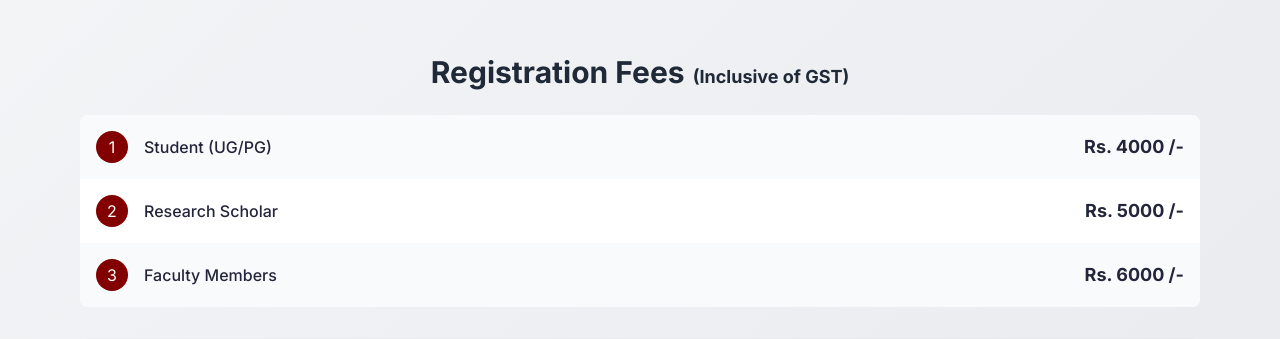
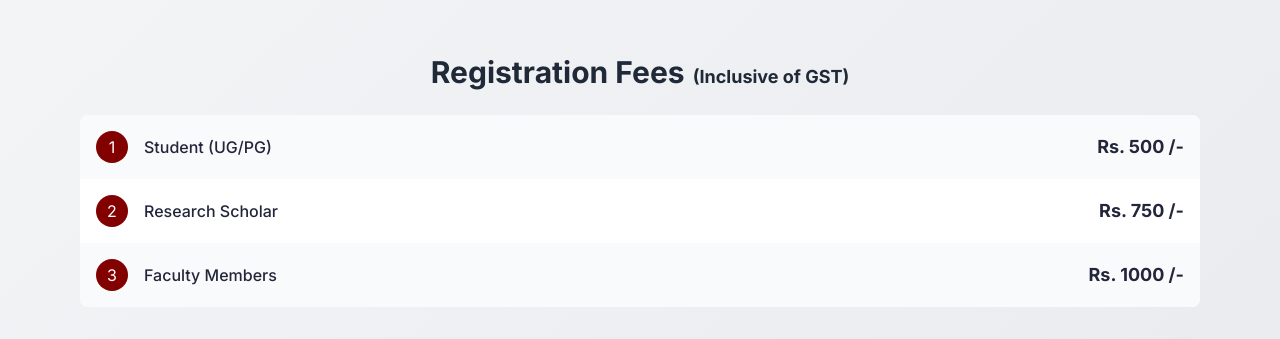
Before and after one commit to kmrsanthosh/TCEResearchConclave, a Next.js app: page / in a window 1280 px wide. Shown: the part 4080-4419 px from the top of the page. Built offline with nearby package versions, Linux system fonts and the light colour scheme.

Commit message:
Registration Fee table updated

```diff
--- a/components/RegistrationFeesTable.tsx
+++ b/components/RegistrationFeesTable.tsx
@@ -8,9 +8,9 @@ interface FeeEntry {
 }
 
 const feeData: FeeEntry[] = [
-  { category: "Student (UG/PG)", fee: "Rs. 4000 /-" },
-  { category: "Research Scholar", fee: "Rs. 5000 /-" },
-  { category: "Faculty Members", fee: "Rs. 6000 /-" },
+  { category: "Student (UG/PG)", fee: "Rs. 500 /-" },
+  { category: "Research Scholar", fee: "Rs. 750 /-" },
+  { category: "Faculty Members", fee: "Rs. 1000 /-" },
 ];
 
 const RegistrationFeesTable: React.FC = () => {
```
